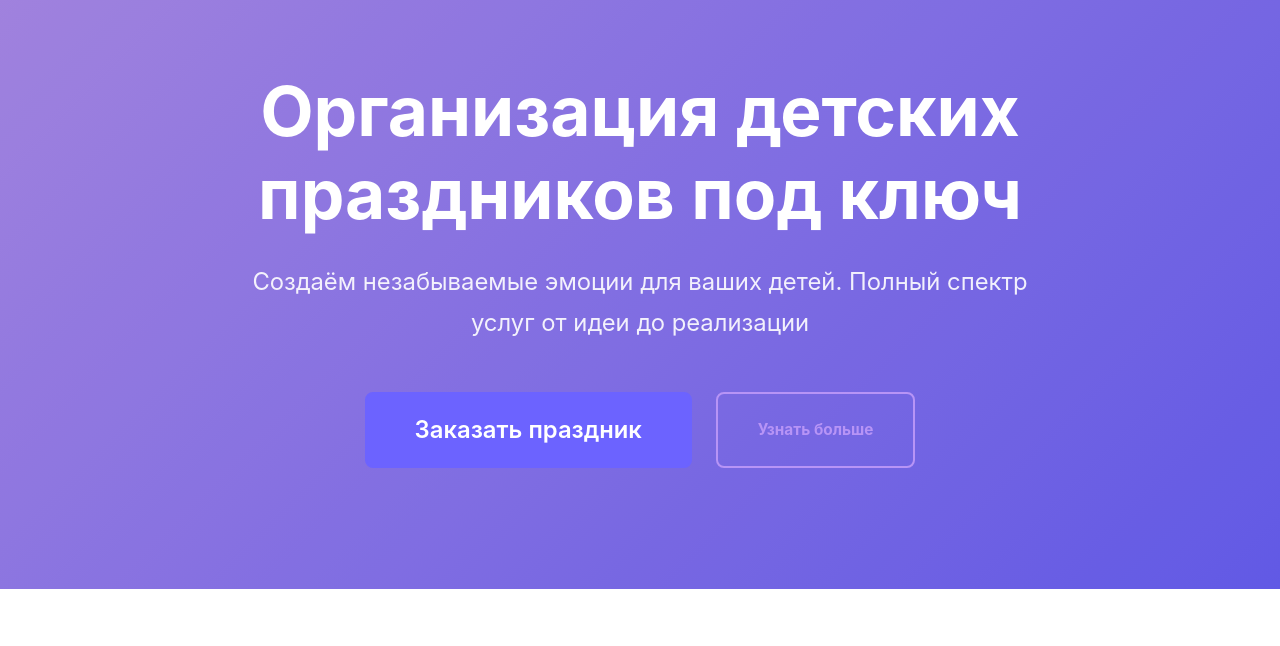
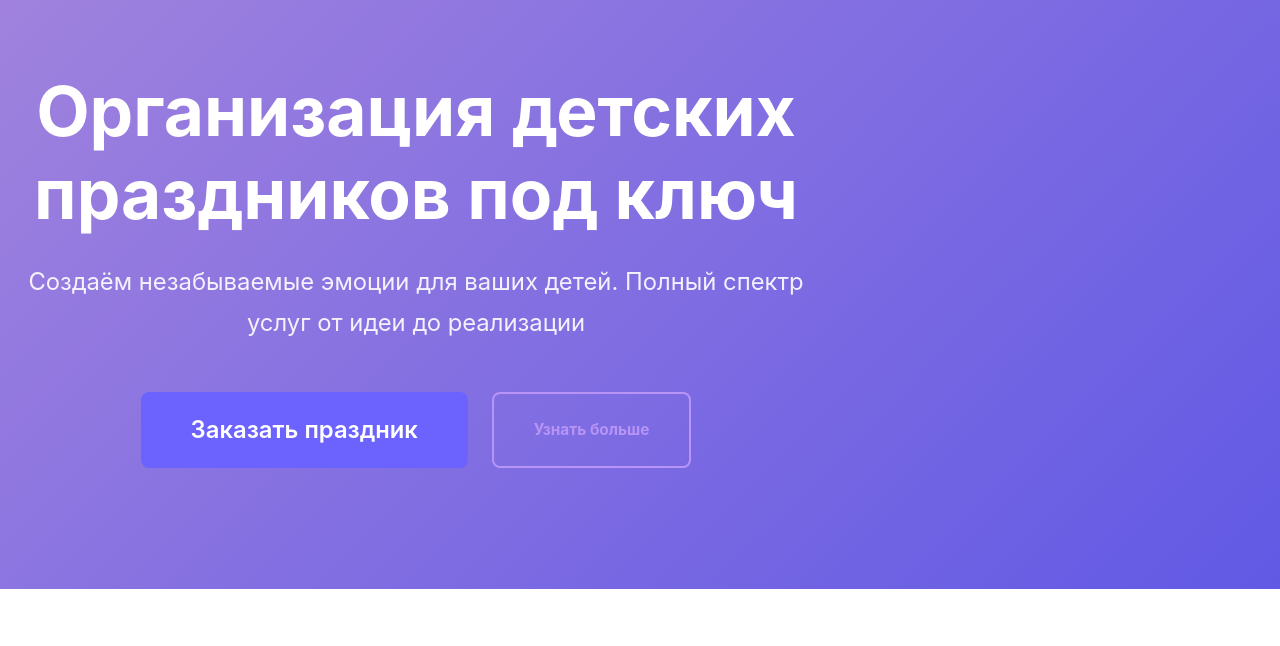
Before and after one commit to lifestark/worldpir_redesign_Jan-17-1-26, a plain HTML site: page index.html in a window 1280 px wide. Shown: the part 131-777 px from the top of the page. Drawn offline with Linux system fonts and the light colour scheme.

Commit message:
feat(hero): align hero to left edge (justify-content:flex-start)

```diff
--- a/src/css/sections/hero.css
+++ b/src/css/sections/hero.css
@@ -7,21 +7,21 @@
     position: relative;
     top: 0;
     left: 0;
-     /* Ограничиваем секцию высотой экрана и делаем отступ под фиксированную навигацию.
+    /* Ограничиваем секцию высотой экрана и делаем отступ под фиксированную навигацию.
          Используем переменную --nav-height с запасным значением 80px. */
-     min-height: calc(100vh - var(--nav-height, 80px));
-     max-height: 100vh;
-     padding-top: var(--nav-height, 80px);
+    min-height: calc(100vh - var(--nav-height, 80px));
+    max-height: 100vh;
+    padding-top: var(--nav-height, 80px);
     display: flex;
     align-items: center;
-    justify-content: center;
+    justify-content: flex-start;
     background: linear-gradient(135deg, var(--color-primary) 0%, var(--color-accent) 100%);
     overflow: hidden;
 }
 
 .hero__container {
     max-width: var(--container-max-width);
-    margin: 0 auto;
+    margin: 0;
     padding: 0 var(--container-padding);
     position: relative;
     z-index: 2;
```
